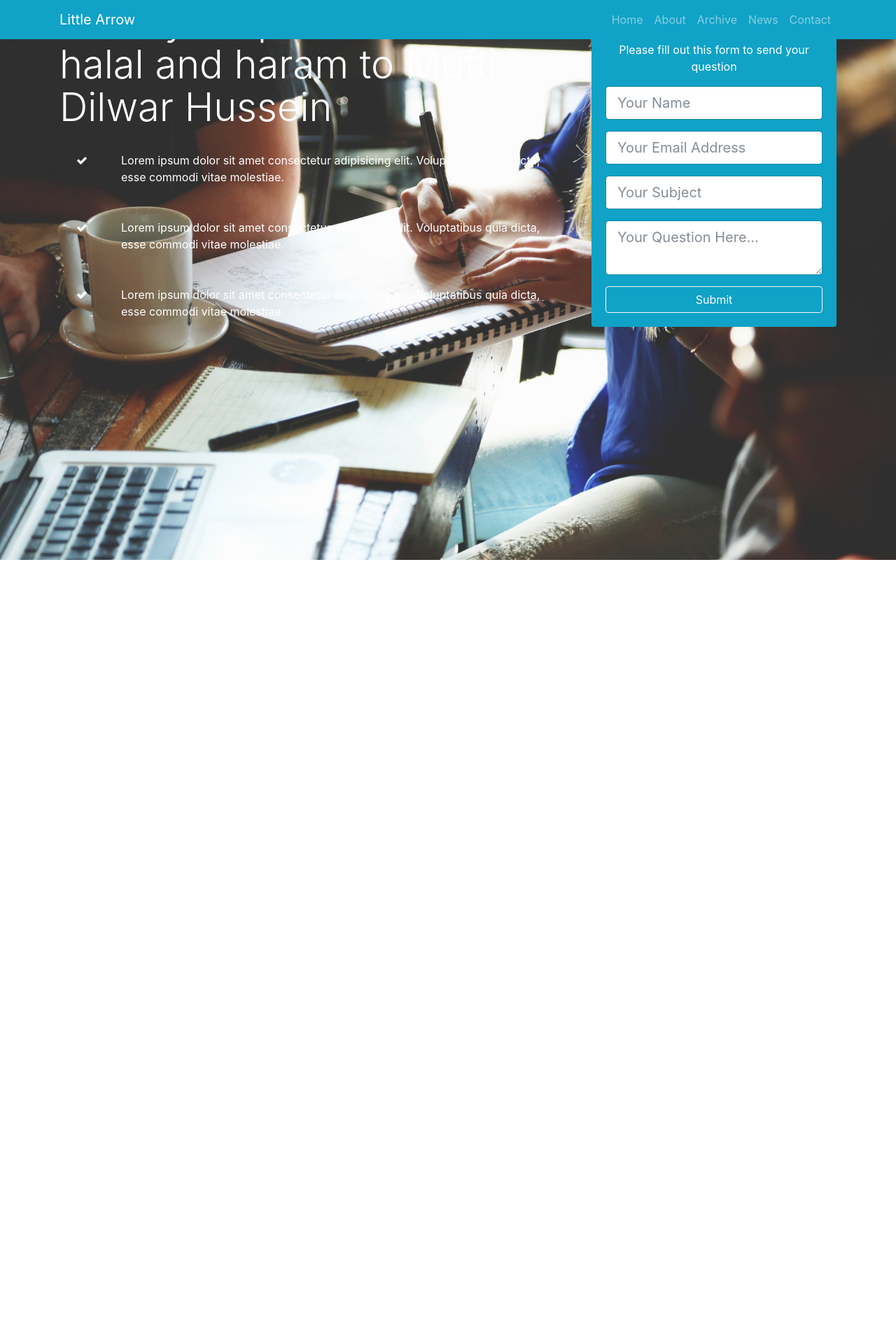
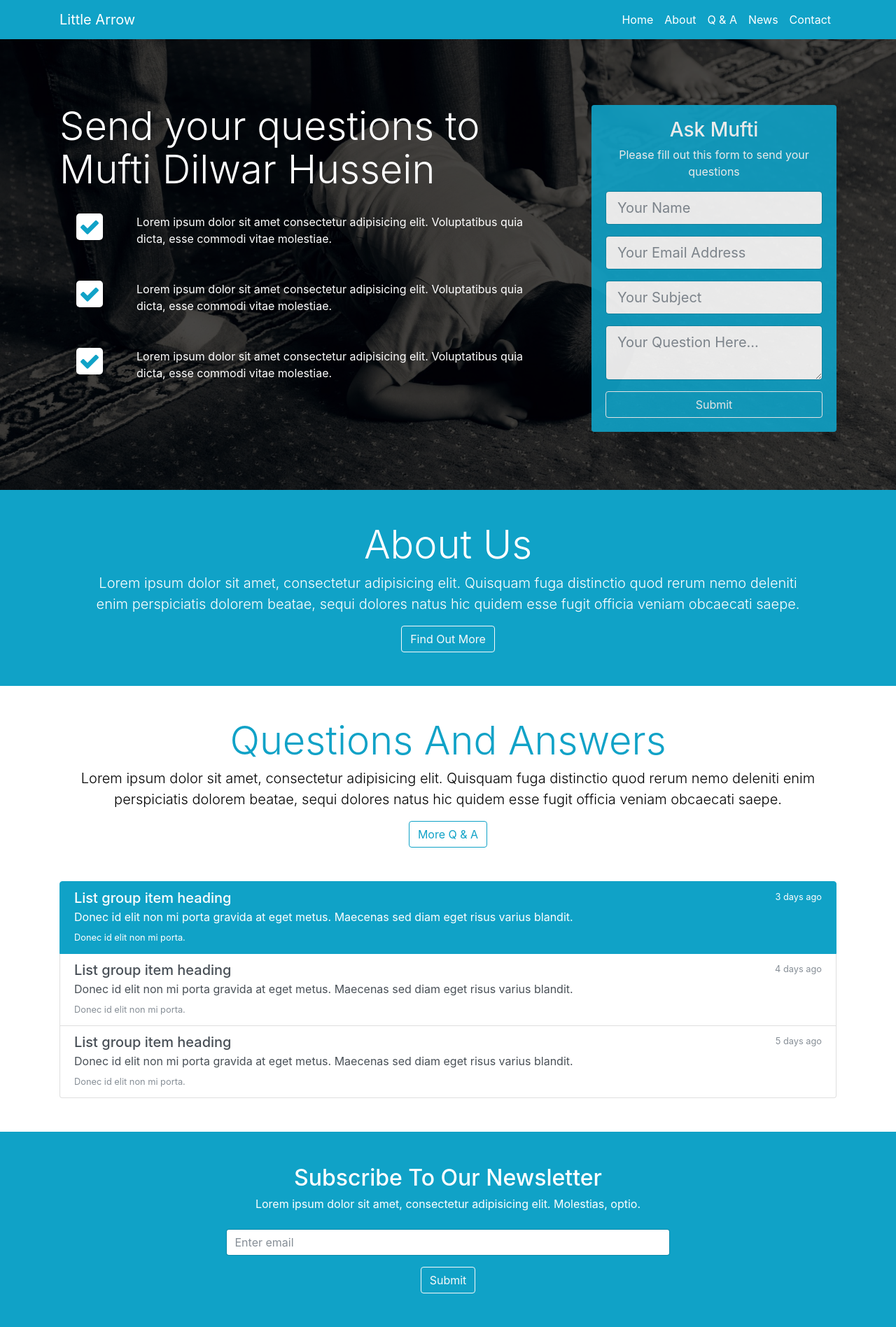
Before and after one commit to Azmol-Miah/Little-Arrow, a PHP site: page / in a window 1280 px wide. Shown: the whole page at 70% size. Before the commit the page ends 800 px from the top, so only its background shows below. Run offline with PHP 8.4, Linux system fonts and the light colour scheme.

Commit message:
aligned newsletter input form to center

```diff
--- a/src/css/style.css
+++ b/src/css/style.css
@@ -1,7 +1,9 @@
+/*Global*/
 .navbar {
-  background-color: #10a2c7; }
+  background-color: #10a2c7;
+}
 
-body {
+body, .nav-link {
   color: #fff !important; }
 
 .bg-primary {
@@ -12,8 +14,73 @@ body {
   color: #10a2c7 !important;
   cursor: pointer; }
 
+  .btn-outline-dark {
+      color: #10a2c7;
+      background-color: transparent;
+      background-image: none;
+      border-color: #10a2c7;
+  }
+
+  .btn-outline-dark:hover {
+      color: #fff;
+      background-color: #10a2c7;
+      border-color: #10a2c7;
+  }
+
+  .list-group-item.active {
+    z-index: 2;
+    color: #fff;
+    background-color: #10a2c7;
+    border-color: #10a2c7;
+}
+
+/*Header*/
 #home {
   background: url("../img/home.jpg") no-repeat center center;
   min-height: 700px;
   background-size: cover;
-  background-attachment: fixed; }
+ }
+
+.dark-overlay {
+  background-color: rgb(0,0,0,0.7);
+  position: absolute;
+  top: 0;
+  left: 0;
+  width: 100%;
+  min-height: 700px;
+}
+
+.home-inner {
+  padding-top: 150px;
+}
+
+.card-form {
+  opacity: 0.9;
+}
+
+.fa{
+  color: #10a2c7;
+  background: #fff;
+  padding: 4px;
+  border-radius: 5px;
+  font-size: 30px;
+}
+
+/*About Us*/
+#about {
+  background-color:#10a2c7;
+}
+
+#qa {
+  background-color: #fff;
+  color: #000;
+}
+
+#qa h1 {
+  color:#10a2c7;
+}
+
+/*Newsletter*/
+#news-letter {
+  background-color: #10a2c7;
+}
--- a/src/index.html
+++ b/src/index.html
@@ -25,10 +25,10 @@
                             <a href="#about" class="nav-link">About</a>
                         </li>
                         <li class="nav-item">
-                            <a href="#archive" class="nav-link">Archive</a>
+                            <a href="qa" class="nav-link">Q &AMP; A</a>
                         </li>
                         <li class="nav-item">
-                            <a href="#news" class="nav-link">News</a>
+                            <a href="#news-letter" class="nav-link">News</a>
                         </li>
                         <li class="nav-item">
                             <a href="#contact" class="nav-link">Contact</a>
@@ -44,8 +44,8 @@
                 <div class="home-inner">
                     <div class="container">
                         <div class="row">
-                            <div class="col-lg-8">
-                                <h1 class="display-4">Send you questions about halal and haram to Mufti Dilwar Hussein </h1>
+                            <div class="col-lg-8 d-none d-lg-block">
+                                <h1 class="display-4">Send your questions to <br> Mufti Dilwar Hussein </h1>
                                 <div class="d-flex flex-row">
                                     <div class="p-4 align-self-start">
                                         <i class="fa fa-check"></i>
@@ -75,7 +75,7 @@
                                 <div class="card bg-primary text-center card-form">
                                     <div class="card-body">
                                         <h3>Ask Mufti</h3>
-                                        <p>Please fill out this form to send your question</p>
+                                        <p>Please fill out this form to send your questions</p>
                                         <form>
                                             <div class="form-group">
                                                 <input type="text" class="form-control form-control-lg" placeholder="Your Name">
@@ -100,6 +100,88 @@
             </div>
         </header>
 
+        <!-- About -->
+        <section id="about">
+          <div class="container">
+            <div class="row">
+              <div class="col text-center">
+                <div class="p-5">
+                  <h1 class="display-4">About Us</h1>
+                  <p class="lead">Lorem ipsum dolor sit amet, consectetur adipisicing elit. Quisquam fuga distinctio quod rerum nemo deleniti enim perspiciatis dolorem beatae, sequi dolores natus hic quidem esse fugit officia veniam obcaecati saepe.</p>
+                  <a href="" class="btn btn-outline-light">Find Out More</a>
+                </div>
+              </div>
+            </div>
+          </div>
+        </section>
+
+        <!-- Archive -->
+        <section id="qa">
+          <div class="container py-5">
+
+            <div class="pb-5 text-center">
+              <h1 class="display-4">Questions And Answers</h1>
+              <p class="lead">Lorem ipsum dolor sit amet, consectetur adipisicing elit. Quisquam fuga distinctio quod rerum nemo deleniti enim perspiciatis dolorem beatae, sequi dolores natus hic quidem esse fugit officia veniam obcaecati saepe.</p>
+              <a href="" class="btn btn-outline-dark">More Q &AMP; A</a>
+            </div>
+
+            <div class="list-group">
+              <a href="#" class="list-group-item list-group-item-action flex-column align-items-start active">
+                <div class="d-flex w-100 justify-content-between">
+                  <h5 class="mb-1">List group item heading</h5>
+                  <small>3 days ago</small>
+                </div>
+                <p class="mb-1">Donec id elit non mi porta gravida at eget metus. Maecenas sed diam eget risus varius blandit.</p>
+                <small>Donec id elit non mi porta.</small>
+              </a>
+                    <a href="#" class="list-group-item list-group-item-action flex-column align-items-start">
+                      <div class="d-flex w-100 justify-content-between">
+                        <h5 class="mb-1">List group item heading</h5>
+                        <small class="text-muted">4 days ago</small>
+                      </div>
+                      <p class="mb-1">Donec id elit non mi porta gravida at eget metus. Maecenas sed diam eget risus varius blandit.</p>
+                      <small class="text-muted">Donec id elit non mi porta.</small>
+                    </a>
+                    <a href="#" class="list-group-item list-group-item-action flex-column align-items-start">
+                      <div class="d-flex w-100 justify-content-between">
+                        <h5 class="mb-1">List group item heading</h5>
+                        <small class="text-muted">5 days ago</small>
+                      </div>
+                      <p class="mb-1">Donec id elit non mi porta gravida at eget metus. Maecenas sed diam eget risus varius blandit.</p>
+                      <small class="text-muted">Donec id elit non mi porta.</small>
+                </a>
+              </div>
+
+          </div>
+        </section>
+
+        <!-- News Letter-->
+        <section id="news-letter">
+          <div class="container py-5">
+            <div class="pb-2 text-center">
+              <h2>Subscribe To Our Newsletter </h2>
+              <p class="">Lorem ipsum dolor sit amet, consectetur adipisicing elit. Molestias, optio.</p>
+            </div>
+            <div class="row justify-content-center text-center">
+              <div class="col-lg-7">
+                  <form>
+                    <div class="form-group">
+                      <input type="email" class="form-control" id="exampleInputEmail1" aria-describedby="emailHelp" placeholder="Enter email">
+                    </div>
+                    <button type="submit" class="btn btn-outline-light">Submit</button>
+                  </form>
+              </div>
+            </div>
+          </div>
+        </section>
+
+        <!-- Contact -->
+        <section id="contact">
+          <div class="container">
+
+          </div>
+        </section>
+
         <script src="js/jquery.min.js"></script>
         <script src="js/popper.min.js"></script>
         <script src="js/bootstrap.min.js"></script>
--- a/src/scss/style.scss
+++ /dev/null
@@ -1,44 +0,0 @@
-$font-color: #fff;
-$primary-color:#10a2c7;
-$dark-overlay:rgb(0,0,0,0.7);
-
-.navbar{
-    background-color: $primary-color;
-}
-
-body{
-    color:$font-color !important;
-}
-
-.bg-primary {
-    background-color: $primary-color !important;
-    border: none;
-}
-
-.btn-outline-light:hover {
-    color: $primary-color !important;
-    cursor: pointer;
-}
-
-#home {
-    background: url('../img/home.jpg') no-repeat center center;
-    min-height: 700px;
-    background-size: cover;
-    background-attachment: fixed;
-    z-index: 1;
-}
-
-.dark-overlay {
-    background-color: $dark-overlay;
-    background-size: cover;
-    position: absolute;
-    top: 0;
-    left: 0;
-    width: 100%;
-    min-height: 700px;
-    z-index: 22;
-}
-
-.home-inner {
-    margin-top: 150px;
-}
```
Also changed, not shown: src/img/home.jpg, src/js/littlearrow.js (added).
